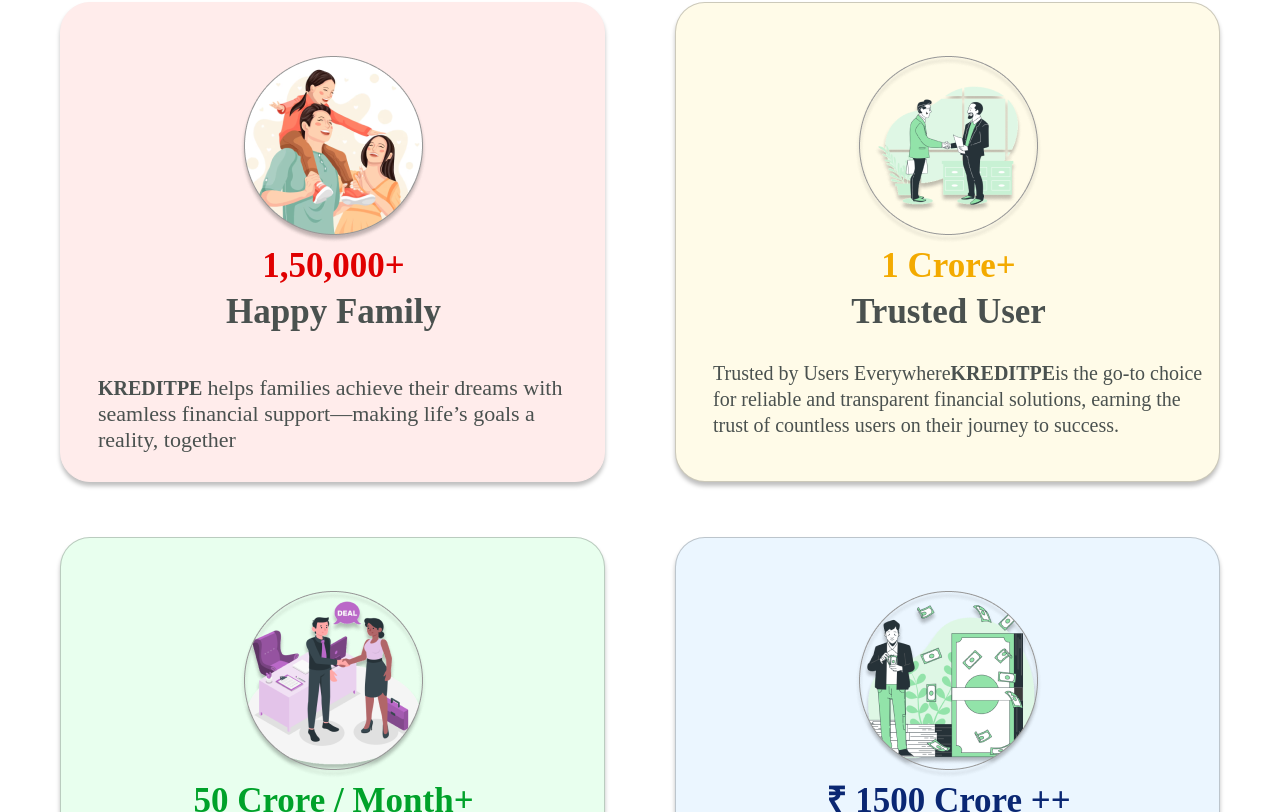
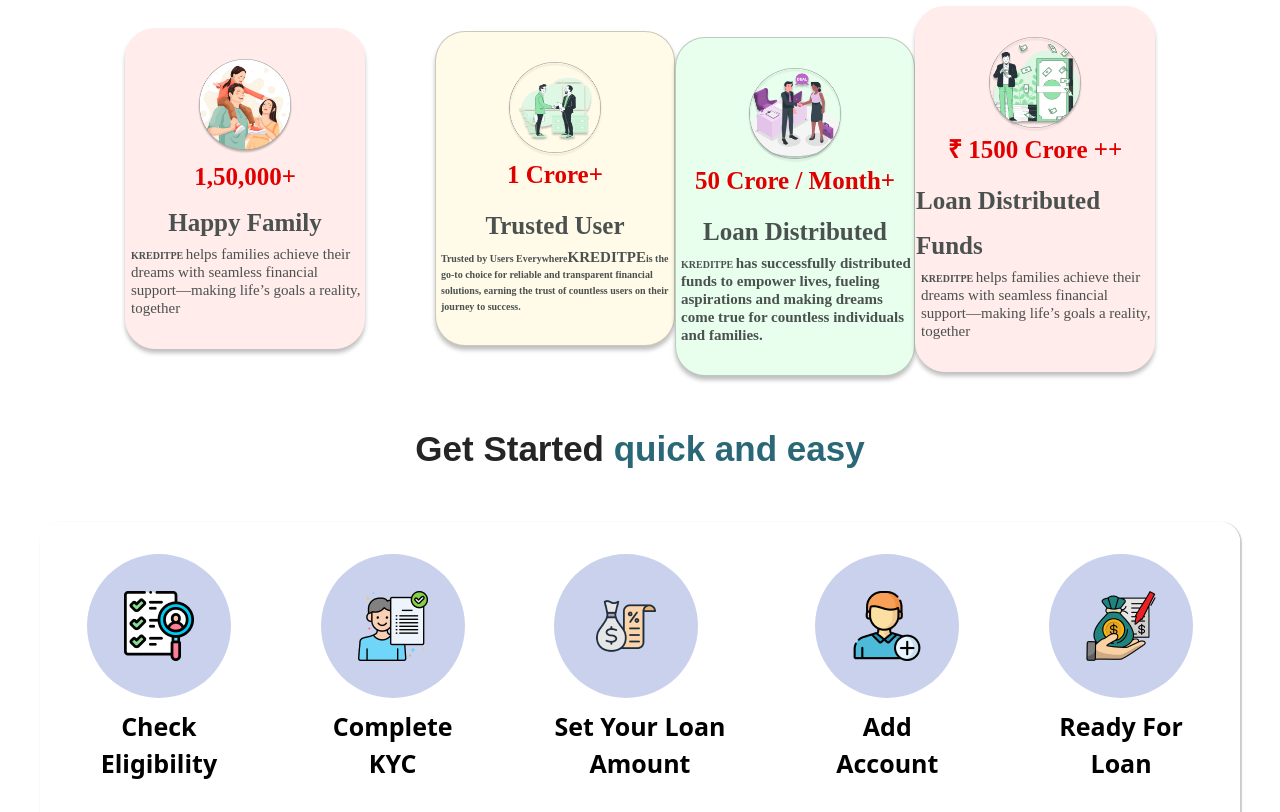
Before and after one commit to Vijaysharmagpj/Client_Project, a React (Create React App) app: page / in a window 1280 px wide. Shown: the part 2408-3220 px from the top of the page. Built offline with nearby package versions, Linux system fonts and the light colour scheme.

Commit message:
change figma

```diff
--- a/src/Component/OurStory.css
+++ b/src/Component/OurStory.css
@@ -27,8 +27,8 @@
 }
 
 .story-container {
-  width: 545px;
-  height: 480px;
+  max-width: 20%;
+  min-height: 25%;
   /* flex: 1; */
   /* border: 1px solid red; */
   /* margin-left: 127px; */
@@ -39,11 +39,16 @@
 }
 
 .image-container {
-  width: inherit;
+  /* max-width: 40%; */
   display: flex;
   justify-content: center;
-  margin-top: 53px;
+  align-items: center;
+  margin-top: 30px;
 
+}
+
+.storyimg{
+    max-width: 40%;
 }
 
 .story-number {
@@ -53,20 +58,20 @@
   justify-content: center;
   color: #e00000;
   font-family: "DM Sans";
-  font-size: 35px;
+  font-size: 25px;
   font-weight: 600;
   line-height: 45.57px;
   text-align: left;
 }
 .family {
-  width: 227px;
-  height: 46px;
-  width: inherit;
+  /* width: 227px;
+  height: 46px; */
+  /* width: inherit; */
   display: flex;
   justify-content: center;
   color: #4A514F;
   font-family: DM Sans;
-  font-size: 35px;
+  font-size: 25px;
   font-weight: 600;
   line-height: 45.57px;
   text-align: left;
@@ -75,18 +80,18 @@
 }
 
 .creditpe-container {
-  width: 502px;
-  height: 78px;
-  margin-top: 40px;
-  margin-left: 37px;
+  /* width: 502px;
+  height: 78px; */
+  margin-bottom: 30px;
+  margin-left: 5px;
   color: #4a514f;
 }
 
 .creditpe-title {
   font-family: DM Sans;
-  font-size: 20px;
+  font-size: 10px;
   font-weight: 700;
-  line-height: 26.04px;
+  line-height: 16.04px;
   text-align: left;
   text-underline-position: from-font;
   text-decoration-skip-ink: none;
@@ -94,9 +99,9 @@
 
 .creditpe-description {
   font-family: DM Sans;
-  font-size: 22px;
+  font-size: 15px;
   font-weight: 500;
-  line-height: 26.04px;
+  line-height: 16.04px;
   text-align: left;
   text-underline-position: from-font;
   text-decoration-skip-ink: none;
@@ -105,8 +110,8 @@
 /* TrustedUser */
 
 .story-container1 {
-  width: 545px;
-  height: 480px;
+  max-width: 20%;
+  min-height: 25%;
   margin-left: 70px;
   background-color: #fffbe8;
   border-radius: 30px;
@@ -115,10 +120,15 @@
 }
 
 .image-container1 {
-  width: inherit;
+  /* max-width: 40%;
   display: flex;
   justify-content: center;
-  margin-top: 53px;
+  margin-top: 30px; */
+
+  display: flex;
+  justify-content: center;
+  align-items: center;
+  margin-top: 30px;
 }
 
 .story-number1 {
@@ -126,22 +136,19 @@
   width: inherit;
   display: flex;
   justify-content: center;
-  color: #F3AA00;
+  color: #e00000;
   font-family: "DM Sans";
-  font-size: 35px;
+  font-size: 25px;
   font-weight: 600;
-  line-height: 45.57px;
+  line-height: 35.57px;
   text-align: left;
 }
 .family1 {
-  width: 227px;
-  height: 46px;
-  width: inherit;
   display: flex;
   justify-content: center;
   color: #4A514F;
   font-family: DM Sans;
-  font-size: 35px;
+  font-size: 25px;
   font-weight: 600;
   line-height: 45.57px;
   text-align: left;
@@ -150,29 +157,26 @@
 }
 
 .creditpe-container1 {
-  width: 502px;
-  height: 78px;
-  margin-top: 25px;
-  margin-left: 37px;
+  margin-bottom: 30px;
+  margin-left: 5px;
+  color: #4a514f;
 }
 
 .creditpe-title1 {
   font-family: DM Sans;
-  font-size: 20px;
-  font-weight: 500;
-  line-height: 26.04px;
+  font-size: 10px;
+  font-weight: 700;
+  line-height: 16.04px;
   text-align: left;
-  padding-right: 8px;
   text-underline-position: from-font;
   text-decoration-skip-ink: none;
-  color: #4a514f;
 }
 
 .creditpe-description1 {
   font-family: DM Sans;
-  font-size: 20px;
-  font-weight: 700;
-  line-height: 26.04px;
+  font-size: 15px;
+  /* font-weight: 400; */
+  line-height: 16.04px;
   text-align: left;
   text-underline-position: from-font;
   text-decoration-skip-ink: none;
@@ -182,8 +186,8 @@
 
 
 .story-container2 {
-  width: 545px;
-  height: 480px;
+  max-width: 20%;
+  min-height: 25%;
     margin-top: 35px;
     background-color: #E8FFEE;
     border-radius: 30px;
@@ -192,10 +196,10 @@
   }
 
   .image-container2 {
-    width: inherit;
     display: flex;
     justify-content: center;
-    margin-top: 53px;
+    align-items: center;
+    margin-top: 30px;
   }
 
   .story-number2 {
@@ -203,22 +207,19 @@
     width: inherit;
     display: flex;
     justify-content: center;
-    color: #00A22A;
+    color: #e00000;
     font-family: "DM Sans";
-    font-size: 35px;
+    font-size: 25px;
     font-weight: 600;
-    line-height: 45.57px;
+    line-height: 35.57px;
     text-align: left;
   }
   .family2 {
-    width: 227px;
-    height: 46px;
-    width: inherit;
     display: flex;
     justify-content: center;
+    color: #4A514F;
     font-family: DM Sans;
-    color: #4A514F;
-    font-size: 35px;
+    font-size: 25px;
     font-weight: 600;
     line-height: 45.57px;
     text-align: left;
@@ -227,18 +228,19 @@
   }
 
   .creditpe-container2 {
-    width: 502px;
-    height: 78px;
-    margin-top: 40px;
-    margin-left: 37px;
-    color: #4a514f;
+    /* width: 502px;
+    height: 78px; */
+    /* margin-top: 40px; */
+    margin-bottom: 30px;
+  margin-left: 5px;
+  color: #4a514f;
   }
 
   .creditpe-title2 {
     font-family: DM Sans;
-    font-size: 20px;
+    font-size: 10px;
     font-weight: 700;
-    line-height: 26.04px;
+    line-height: 16.04px;
     text-align: left;
     text-underline-position: from-font;
     text-decoration-skip-ink: none;
@@ -246,9 +248,9 @@
 
   .creditpe-description2 {
     font-family: DM Sans;
-    font-size: 22px;
-    font-weight: 500;
-    line-height: 26.04px;
+    font-size: 15px;
+    /* font-weight: 400; */
+    line-height: 16.04px;
     text-align: left;
     text-underline-position: from-font;
     text-decoration-skip-ink: none;
@@ -258,21 +260,23 @@
 
 
 .story-container3 {
-  width: 545px;
-  height: 480px;
-    margin-top: 35px;
-    margin-left: 70px;
-    background-color: #EBF6FF;
-    border-radius: 30px;
-    border: 1px solid #00000033;
-    box-shadow: 0px 4px 4px 0px #00000040;
+  max-width: 20%;
+  min-height: 25%;
+  /* flex: 1; */
+  /* border: 1px solid red; */
+  /* margin-left: 127px; */
+  background-color: #ffeceb;
+  border-radius: 30px;
+  border: 1px solid #ffeceb;
+  box-shadow: 0px 4px 4px 0px #00000040;
   }
 
   .image-container3 {
-    width: inherit;
     display: flex;
     justify-content: center;
-    margin-top: 53px;
+    align-items: center;
+    margin-top: 30px;
+
   }
 
   .story-number3 {
@@ -280,22 +284,19 @@
     width: inherit;
     display: flex;
     justify-content: center;
-    color: #0A2773;
+    color: #e00000;
     font-family: "DM Sans";
-    font-size: 35px;
+    font-size: 25px;
     font-weight: 600;
-    line-height: 45.57px;
+    line-height: 35.57px;
     text-align: left;
   }
   .family3 {
-    width: 227px;
-    height: 46px;
-    width: inherit;
     display: flex;
     justify-content: center;
+    color: #4A514F;
     font-family: DM Sans;
-    color: #4A514F;
-    font-size: 35px;
+    font-size: 25px;
     font-weight: 600;
     line-height: 45.57px;
     text-align: left;
@@ -304,18 +305,19 @@
   }
 
   .creditpe-container3 {
-    width: 502px;
+    /* width: 502px;
     height: 78px;
-    margin-top: 40px;
-    margin-left: 37px;
-    color: #4a514f;
+    margin-top: 40px; */
+    margin-bottom: 30px;
+  margin-left: 5px;
+  color: #4a514f;
   }
 
   .creditpe-title3 {
     font-family: DM Sans;
-    font-size: 20px;
+    font-size: 10px;
     font-weight: 700;
-    line-height: 26.04px;
+    line-height: 16.04px;
     text-align: left;
     text-underline-position: from-font;
     text-decoration-skip-ink: none;
@@ -323,9 +325,9 @@
 
   .creditpe-description3 {
     font-family: DM Sans;
-    font-size: 22px;
+    font-size: 15px;
     font-weight: 500;
-    line-height: 26.04px;
+    line-height: 16.04px;
     text-align: left;
     text-underline-position: from-font;
     text-decoration-skip-ink: none;
@@ -489,7 +491,7 @@
 
   .creditpe-title3 {
     font-family: DM Sans;
-    font-size: 14px;
+    font-size: 10px;
     font-weight: 600;
     line-height: 25.04px;
   }
@@ -515,9 +517,17 @@
   }
 
   .creditpe-description2 {
+    /* font-family: DM Sans;
+    font-size: 15px;
+    font-weight: 600; */
+
     font-family: DM Sans;
     font-size: 15px;
-    font-weight: 600;
+    /* font-weight: 400; */
+    line-height: 16.04px;
+    text-align: left;
+    text-underline-position: from-font;
+    text-decoration-skip-ink: none;
   }
 
 
@@ -547,8 +557,8 @@
      }
 
      .story-container {
-      width: 545px;
-      height: 480px;
+      /* width: 545px;
+      height: 480px; */
       background-color: #ffeceb;
       border-radius: 30px;
       border: 1px solid #ffeceb;
--- a/src/Component/OurStory.jsx
+++ b/src/Component/OurStory.jsx
@@ -11,7 +11,7 @@
       <div className="wrapper">
         <div className="story-container">
           <div className="image-container">
-            <img src={images?.familyimage} alt="Our Story" />
+            <img src={images?.familyimage} alt="Our Story" className="storyimg"/>
           </div>
           <p className="story-number">1,50,000+</p>
           <p className="family">Happy Family</p>
@@ -28,7 +28,7 @@
 
         <div className="story-container1">
           <div className="image-container1">
-            <img src={images?.TrustedUser} alt="Our Story" />
+            <img src={images?.TrustedUser} alt="Our Story" className="storyimg" />
           </div>
           <p className="story-number1">1 Crore+</p>
           <p className="family1">Trusted User</p>
@@ -42,17 +42,15 @@
             </p>
           </div>
         </div>
-      </div>
 
 
-      <div className="wrapper">
         <div className="story-container2">
           <div className="image-container2">
-            <img src={images?.month} alt="Our Story" />
+            <img src={images?.month} alt="Our Story"  className="storyimg"/>
           </div>
           <p className="story-number2">50 Crore / Month+</p>
           <p className="family2">Loan Distributed</p>
-            <div class="creditpe-container2">
+          <div class="creditpe-container2">
               <p class="creditpe-title2">
                 KREDITPE{" "}
                 <span class="creditpe-description2">
@@ -64,7 +62,7 @@
 
         <div className="story-container3">
           <div className="image-container3">
-            <img src={images?.loan} alt="Our Story" />
+            <img src={images?.loan} alt="Our Story" className="storyimg"/>
           </div>
           <p className="story-number3">₹ 1500 Crore ++</p>
           <p className="family3">Loan Distributed Funds</p>
```
